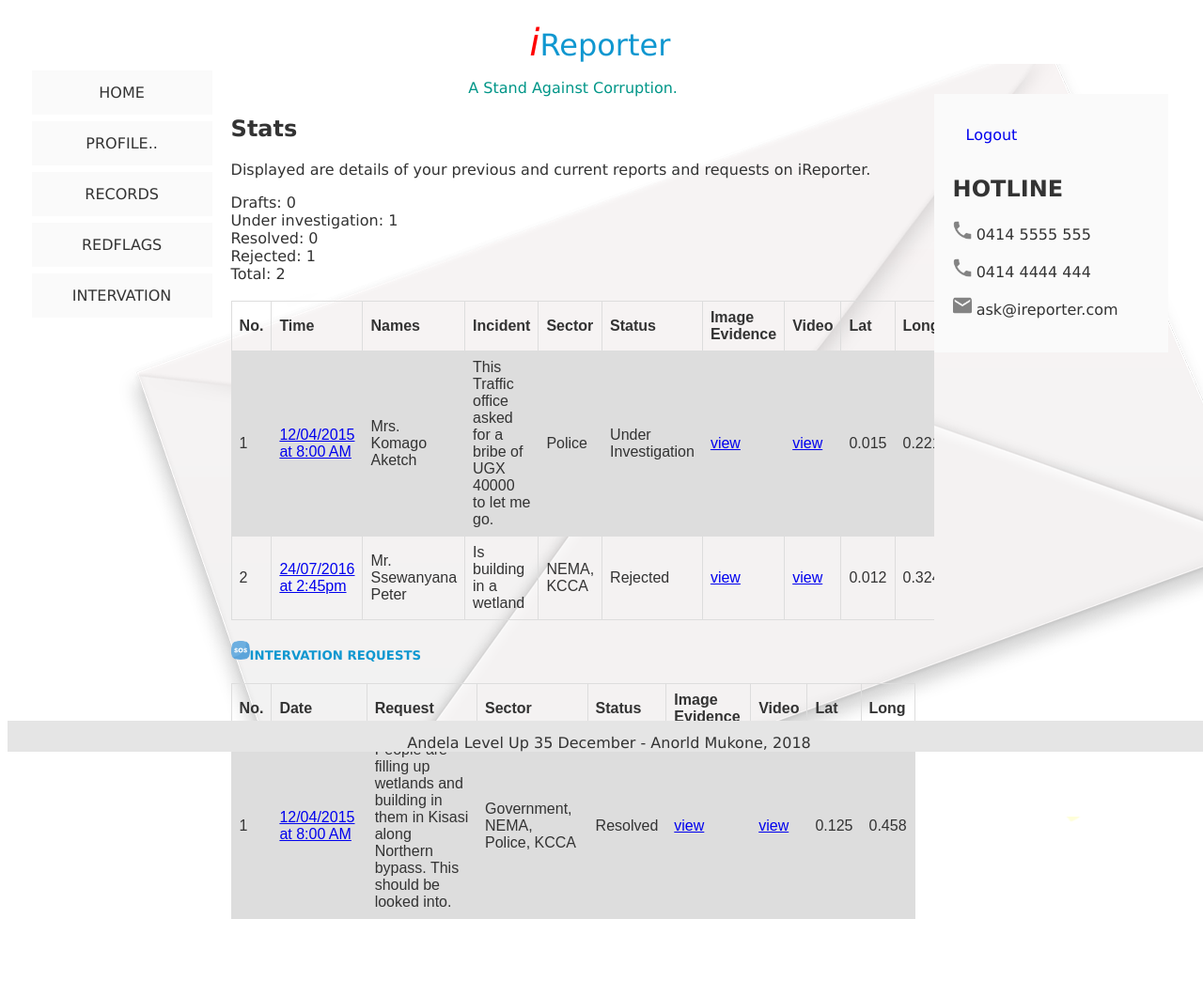
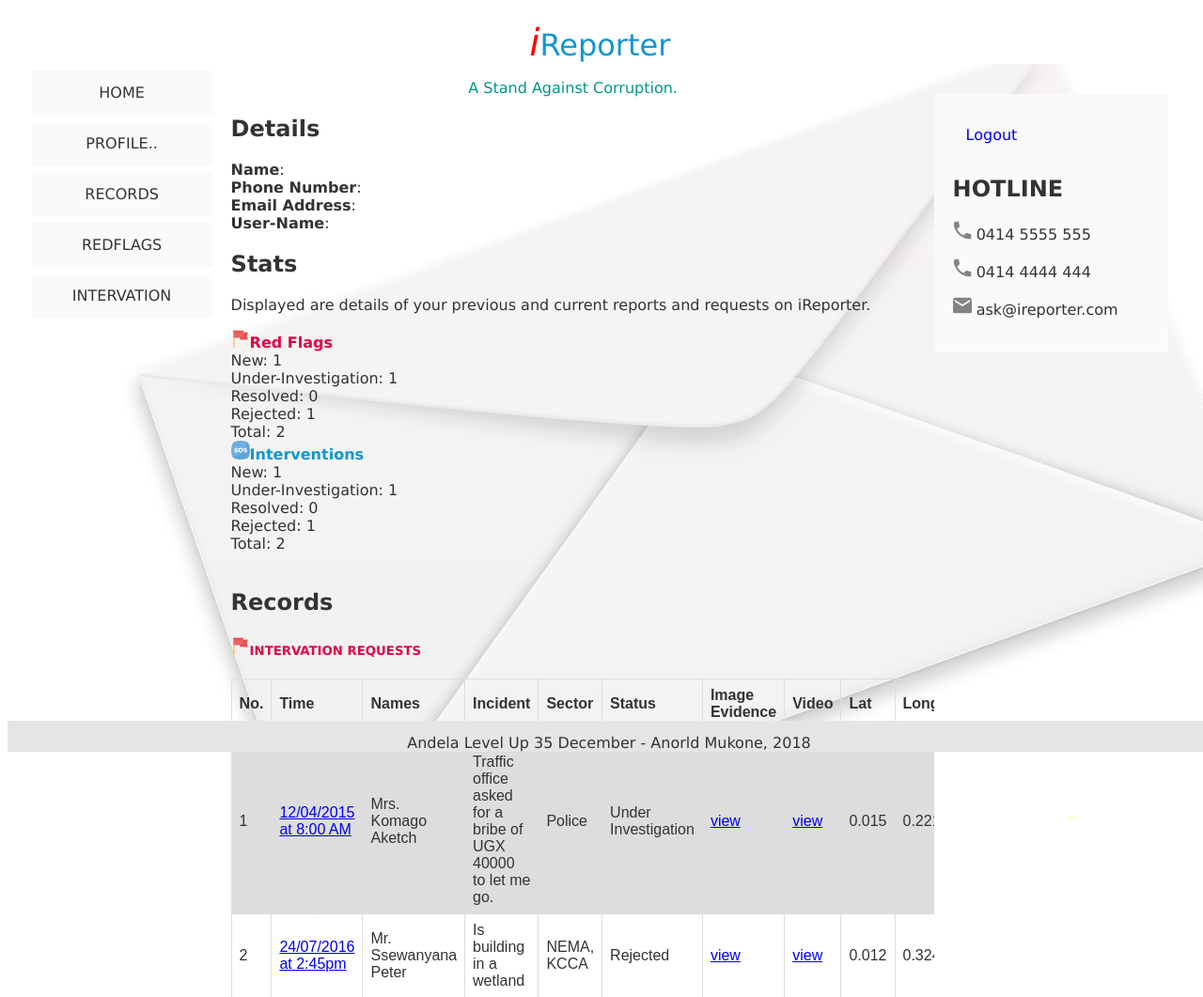
Before and after one commit to Manorlds-Eaglespark/i_reporter_full, a Flask app: template templates/user_profile.html in a window 1280 px wide. Shown: the top 1061 px of the page at 94% size. Before the commit the page ends 978 px from the top, so only its background shows below. Run offline with Flask 2, Linux system fonts and the light colour scheme; the template is opened without the code that fills it, so the values that code supplies are empty; parts of the project's set-up code (start-up, migrations or seed data) failed here and were passed over.

Commit message:
[#164025740] add user details

```diff
--- /dev/null
+++ b/assets/js/user_profile.js
@@ -0,0 +1,36 @@
+
+
+
+function get_user_detail() {
+    let user_id = 2;
+    const feedback_bar = document.getElementById('feedback_bar');
+    fetch('http://127.0.0.1:5000/api/v2/users/'+user_id,
+    {
+        headers:{
+            'Authorization':'Bearer eyJ0eXAiOiJKV1QiLCJhbGciOiJIUzI1NiJ9.eyJleHAiOjE1NTAzMDA0MTUsImlhdCI6MTU1MDI5MzIxNSwic3ViIjoyLCJhZG4iOiJGYWxzZSJ9.5AbekCM-quMiebNR1hmFaPfEcxVOv0Ax6-X2yXrl6xI'
+        }
+    })
+    .then(res => res.json())
+    .then(data => {
+
+    if (data.status == '200')
+        {
+            let user = data.data;
+
+            document.getElementById("name").innerHTML = `${user.firstname}` + ` ${user.lastname}` + ` ${user.othernames}`;
+            document.getElementById("phonenumber").innerHTML = `${user.phonenumber}`;
+            document.getElementById("email").innerHTML = `${user.email}`;
+            document.getElementById("username").innerHTML = `${user.username}`;
+        }
+    else
+        {
+            feedback_bar.innerHTML = `${data.error}`
+        }
+
+        console.log({'data':data});
+    })
+    .catch(function (error) {
+        console.log({"Error":error});
+    });
+
+}
--- a/templates/user_profile.html
+++ b/templates/user_profile.html
@@ -4,12 +4,13 @@
 <head>
         <meta name="viewport" content="width=device-width, initial-scale=1.0">
         <meta http-equiv="X-UA-Compatible" content="text/html" charset="utf-8" />
-        <link rel="stylesheet" type="text/css" media="screen" href="../css/style.css" />
-        <script type="text/javascript" src="../js/functions.js"></script>
-        <script type="text/javascript" src="../js/get_interventions.js"></script>
-        <script type="text/javascript" src="../js/get_redflags.js"></script>
+        <link rel="stylesheet" type="text/css" media="screen" href="../assets/css/style.css" />
+        <script type="text/javascript" src="../assets/js/functions.js"></script>
+        <script type="text/javascript" src="../assets/js/get_interventions.js"></script>
+        <script type="text/javascript" src="../assets/js/get_redflags.js"></script>
+        <script type="text/javascript" src="../assets/js/user_profile.js"></script>
         <title>iReporter</title>
-        <link rel="shortcut icon" href="../images/favicon.png" type="image/x-icon">
+        <link rel="shortcut icon" href="../assets/images/favicon.png" type="image/x-icon">
 </head>
 
 <body>
@@ -29,14 +30,31 @@
 
         <div class="main">
             <p id="theme_about">A Stand Against Corruption.</p>
+            <h2>Details</h2>
+            <div><b>Name</b>: <span id="name"></span></div>
+            <div><b>Phone Number</b>: <span id="phonenumber"></span></div>
+            <div><b>Email Address</b>: <span id="email"></span></div>
+            <div><b>User-Name</b>: <span id="username"></span></div>
+
             <h2>Stats</h2>
             <p>Displayed are details of your previous and current reports and requests on iReporter.</p>
-            <div>Drafts: 0</div>
-            <div>Under investigation: 1</div>
+            <div id=theme><img id="img_s" src="../assets/images/flag2.png" alt="logo"><b>Red Flags</b></div>
+            <div>New: 1</div>
+            <div>Under-Investigation: 1</div>
+            <div>Resolved: 0</div>
+            <div>Rejected: 1</div>
+            <div>Total: 2</div>
+            <div id=theme_blue><img id="img_s" src="../assets/images/sos2.png" alt="logo"><b>Interventions</b></div>
+            <div>New: 1</div>
+            <div>Under-Investigation: 1</div>
             <div>Resolved: 0</div>
             <div>Rejected: 1</div>
             <div>Total: 2</div>
             </br>
+
+            <h2>Records</h2>
+
+            <h5 id="theme"><img id="img_s" src="../assets/images/flag2.png" alt="logo">INTERVATION REQUESTS</h5>
             <div style="width:100%">
                 <table style="max-width:100%">
                     <tr>
@@ -80,7 +98,7 @@
 
                 </div>
 
-                <h5 id="theme_blue"><img id="img_s" src="images/sos.png" alt="logo">INTERVATION REQUESTS</h5>
+                <h5 id="theme_blue"><img id="img_s" src="../assets/images/sos.png" alt="logo">INTERVATION REQUESTS</h5>
                 <div style="width:100%" class="form_style">
                     <table style="max-width:100%">
                         <tr>
@@ -116,36 +134,15 @@
             <div class="LogOut"><a href="index.html">Logout</a></div>
 
             <h2 id="text_left">HOTLINE</h2>
-            <p id="text_left"><img id="contact_images" src="images/call.png" alt=""> 0414 5555 555</p>
-            <p id="text_left"><img id="contact_images" src="images/call.png" alt=""> 0414 4444 444</p>
-            <p id="text_left"><img id="contact_images" src="images/email.png" alt=""> ask@ireporter.com</p>
+            <p id="text_left"><img id="contact_images" src="../assets/images/call.png" alt=""> 0414 5555 555</p>
+            <p id="text_left"><img id="contact_images" src="../assets/images/call.png" alt=""> 0414 4444 444</p>
+            <p id="text_left"><img id="contact_images" src="../assets/images/email.png" alt=""> ask@ireporter.com</p>
 
         </div>
 
     </div>
     <div class="footer">Andela Level Up 35 December - Anorld Mukone, 2018</div>
-
-
-
-    <script type="text/javascript">
-        //variable that will increment through the images
-        var step = 1
-        function slideit() {
-            //if browser does not support the image object, exit.
-            if (!document.images)
-                return
-            document.images.slide1.src = eval("image" + step + ".src")
-            if (step < 5)
-                step++
-            else
-                step = 1
-            //call function "slideit()" every 4 seconds
-            setTimeout("slideit()", 2000)
-        }
-
-        slideit()
-    </script>
-
+<script>get_user_detail()</script>
 </body>
 
 </html>
```
Also changed, not shown: api/app/databases/database.py (+7 -0 lines), api/app/models/user.py (+13 -0 lines), api/app/views.py (+11 -0 lines).
